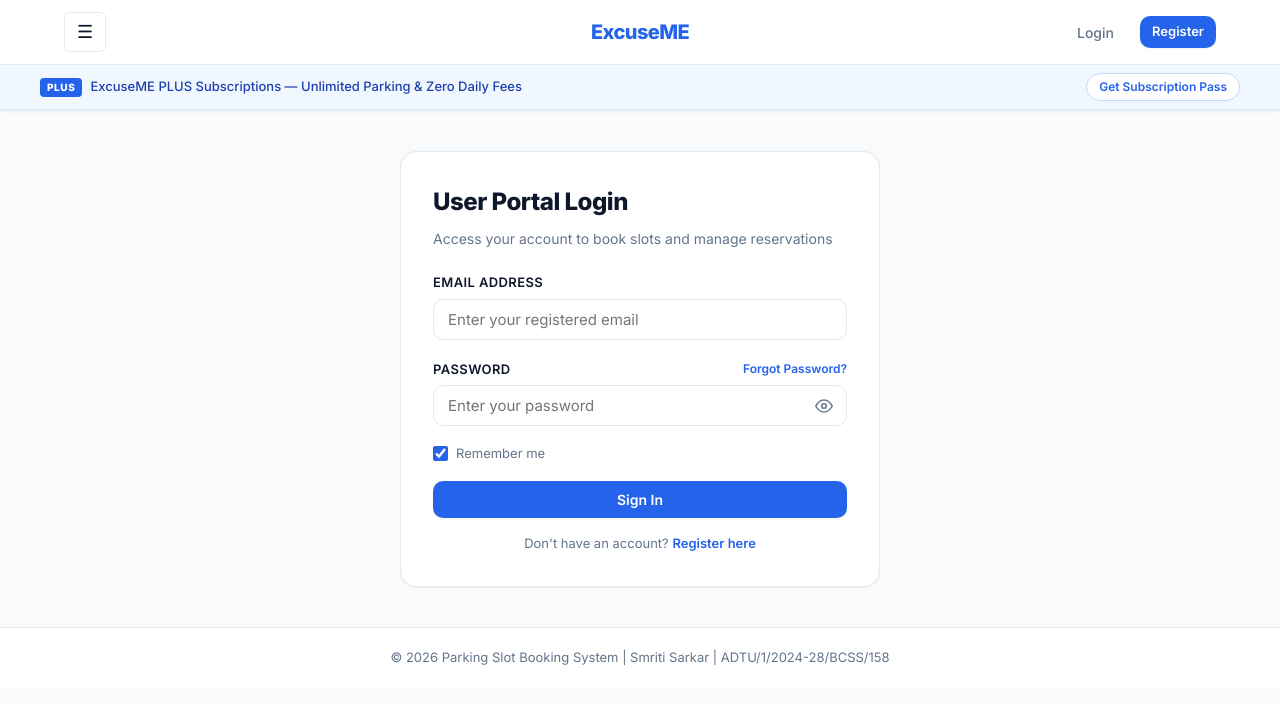
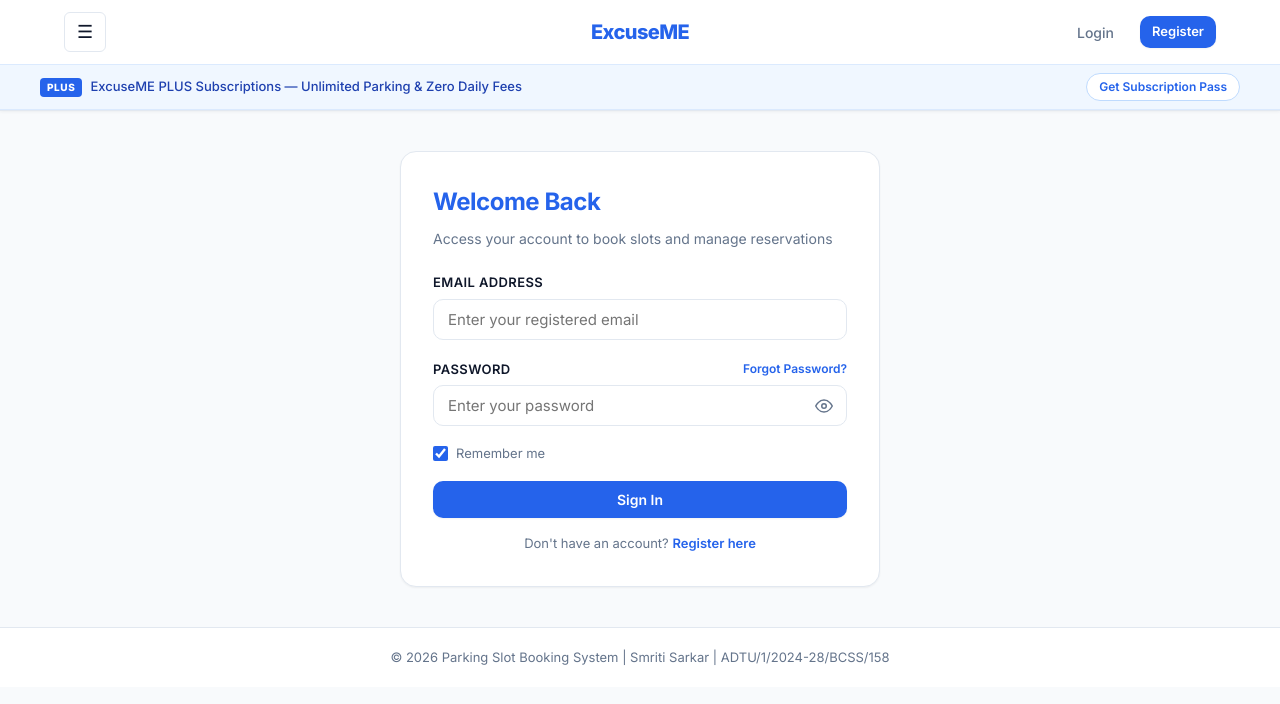
Before and after one commit to SmritiCipher04/Parking_Slot_Booking, a React (Vite) app in the folder Frontend/: page /login in a window 1280 px wide. Shown: the top 704 px of the page. Built offline with nearby package versions, Linux system fonts and the light colour scheme; no server answers.

Commit message:
style: Update Login page heading to Welcome Back in bold blue font

```diff
--- a/Frontend/src/pages/LoginPage.jsx
+++ b/Frontend/src/pages/LoginPage.jsx
@@ -60,7 +60,7 @@ const LoginPage = () => {
     <>
       <Navbar />
       <div className="container auth-container">
-        <h2>User Portal Login</h2>
+        <h2 style={{ color: 'var(--primary-blue)', fontWeight: 700 }}>Welcome Back</h2>
         <p className="subtitle">Access your account to book slots and manage reservations</p>
 
         <form id="login-form" onSubmit={handleLoginSubmit}>
```
Also changed, not shown: 2 other files (tests, documents, lock files or other folders).
